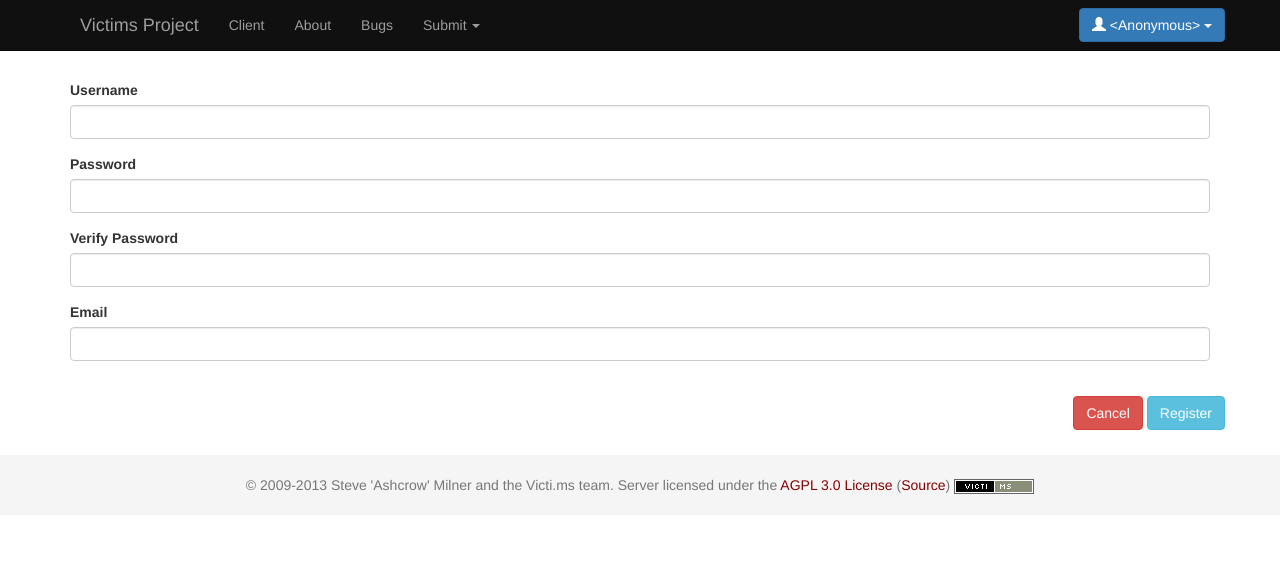
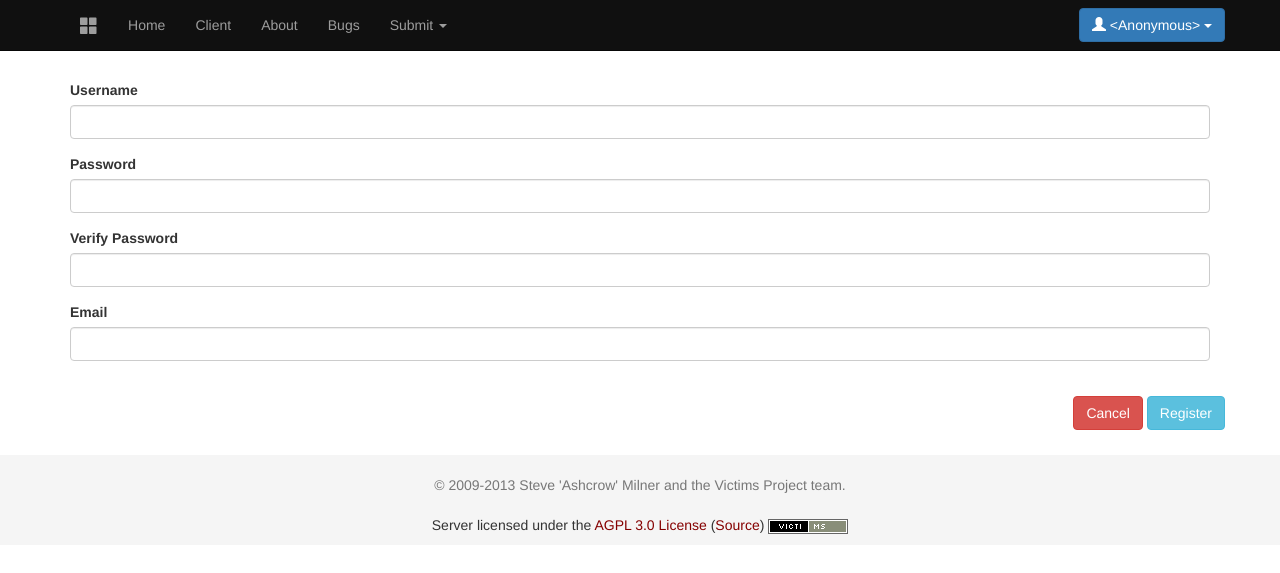
Before and after one commit to victims/victims-web, a Flask app: template src/victims_web/blueprints/auth/templates/register.html in a window 1280 px wide. Shown: the top 573 px of the page. Run offline with Flask 2, Linux system fonts and the light colour scheme; the template is opened without the code that fills it: values that come from a table or form of the project are taken from there, others are empty; parts of the project's set-up code (start-up, migrations or seed data) failed here and were passed over; some libraries are stand-ins or nearby versions.

Commit message:
Update base template
- add links for other victims sites
- add home link to navbar
- update copyright footer
- update footer

```diff
--- a/src/victims_web/templates/base.html
+++ b/src/victims_web/templates/base.html
@@ -50,14 +50,24 @@
                         <span class="icon-bar"></span>
                         <span class="icon-bar"></span>
                     </button>
-                    <a href="{{ url_for('ui.index') }}" class="navbar-brand">
-                        Victims Project
-                    </a>
+                    <ul class="nav navbar-nav">
+                        <li class="dropdown">
+                        <a href="#" class="dropdown-toggle navbar-brand" data-toggle="dropdown"><span class="glyphicon glyphicon-th-large"></span></a>
+                        <ul class="dropdown-menu">
+                            <li><a href="http://blog.victi.ms">Project Blog</a></li>
+                            <li><a href="https://github.com/victims/victims-cve-db">CVE Database</a></li>
+                            <li><a href="https://victi.ms">Embedded Vulnerability Detection</a></li>
+                        </ul>
+                        </li>
+                    </ul>
                 </div>
 
                 <div class="collapse navbar-collapse" role="navigation">
                     <!-- Left Side of Navigation -->
                     <ul class="nav navbar-nav">
+                        <li>
+                            <a href="{{ url_for('ui.index') }}">Home</a>
+                        </li>
                         <li>
                             <a href="{{ url_for('ui.static_page', page='client') }}">Client</a>
                         </li>
@@ -136,7 +146,7 @@
         <div id="footer">
             <div class="container">
                 <p class="text-muted credit">
-                &copy; 2009-2013 Steve 'Ashcrow' Milner and the Victi.ms team. Server licensed under the <a href="http://www.gnu.org/licenses/agpl-3.0.html">AGPL 3.0 License</a> (<a href="https://github.com/victims/victims-web/">Source</a>) <img src="{{ url_for('ui.static', filename='images/victims-button.png') }}" />
+                &copy; 2009-<script>document.write(new Date().getFullYear())</script> Steve 'Ashcrow' Milner and the Victims Project team.</p><p>Server licensed under the <a href="http://www.gnu.org/licenses/agpl-3.0.html">AGPL 3.0 License</a> (<a href="https://github.com/victims/victims-web/">Source</a>) <img src="{{ url_for('ui.static', filename='images/victims-button.png') }}" />
                 </p>
             </div>
         </div>
```
